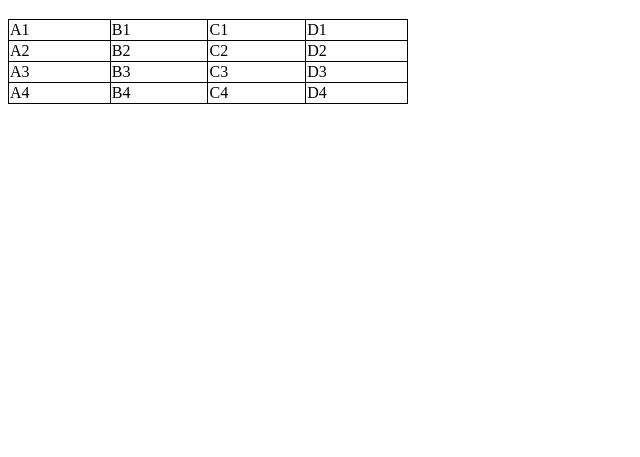
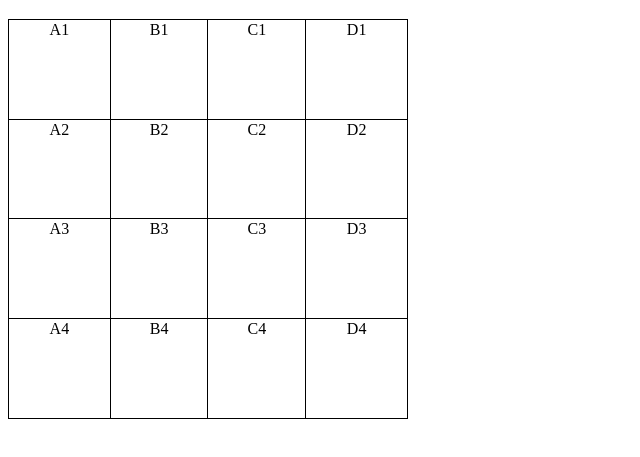
Before and after one commit to inacioamaro/Html-css, a plain HTML site: page exercicios/ex023/index.html in a window 1280 px wide. Shown: the part 61-518 px from the top of the page, without its empty margins (0-640 px from the left). Drawn offline with Linux system fonts and the light colour scheme.

Commit message:
Update style.css

```diff
--- a/exercicios/ex023/estilo/style.css
+++ b/exercicios/ex023/estilo/style.css
@@ -6,8 +6,11 @@ body{
 }
 table{
     width: 400px;
+    height: 400px;
     border-collapse: collapse;
 }
 td{
     border: 1px solid black;
+    text-align: center;/* Alinhamento horizontal ''left, center, right'' */
+    vertical-align: top;/* Alinhamento Vertical "Top, middle, botton */
 }
```
